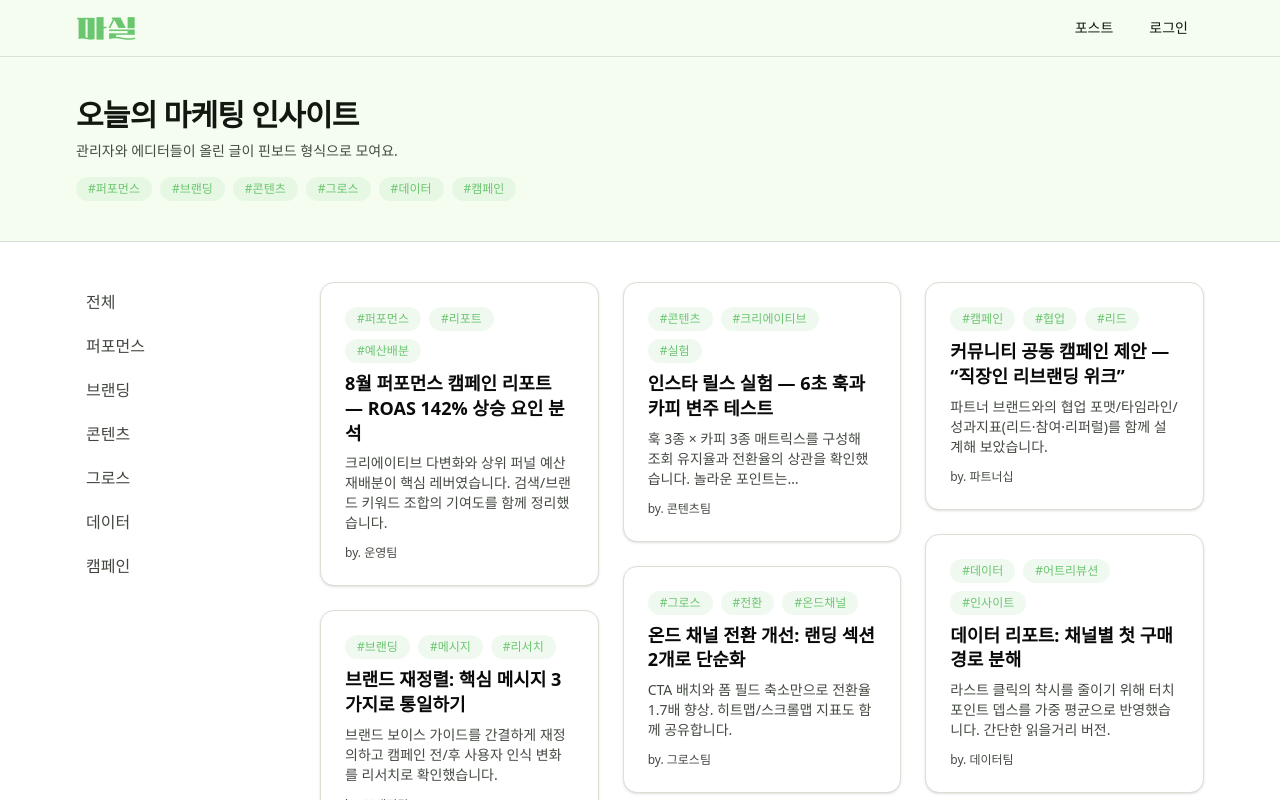
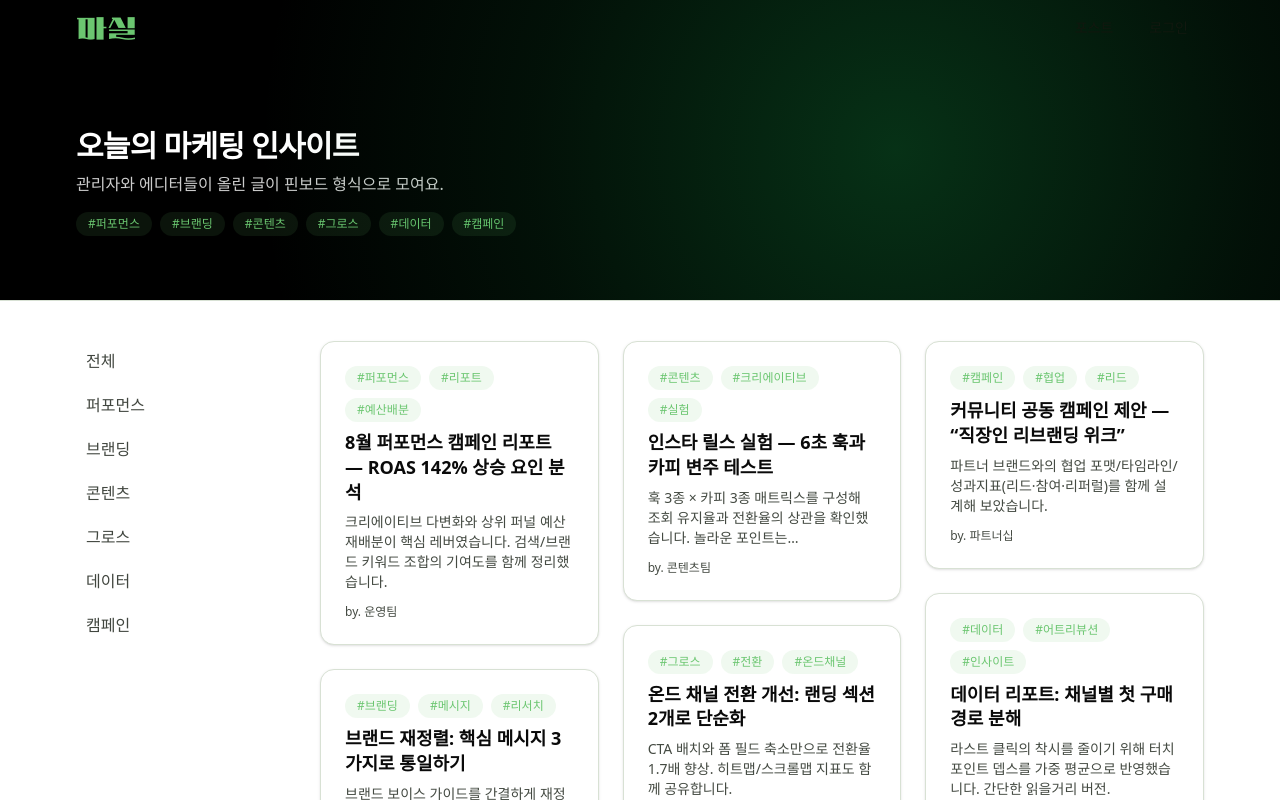
Before and after one commit to ykwimk/masil, a Next.js app in the folder apps/web/: page / in a window 1280 px wide. Shown: the top 800 px of the page. Built offline with nearby package versions, Linux system fonts and the light colour scheme.

Commit message:
fix: 메인 페이지 스타일 수정

```diff
--- a/apps/web/src/components/main/HeroSection.tsx
+++ b/apps/web/src/components/main/HeroSection.tsx
@@ -2,14 +2,15 @@ import { TAGS } from '@/lib/constants';
 
 export function HeroSection() {
   return (
-    <section className="bg-background">
-      <div className="container py-8 md:py-10">
+    <section className="relative bg-black">
+      <div className="gradient-bg absolute inset-0"></div>
+      <div className="container py-8 md:pt-32 md:pb-16">
         <div className="flex items-end justify-between">
           <div>
-            <h1 className="text-2xl font-extrabold tracking-tight md:text-3xl">
+            <h1 className="text-2xl font-extrabold tracking-tight text-white md:text-3xl">
               오늘의 마케팅 인사이트
             </h1>
-            <p className="text-muted-foreground mt-2 text-sm">
+            <p className="mt-2 text-white/80">
               관리자와 에디터들이 올린 글이 핀보드 형식으로 모여요.
             </p>
           </div>
--- a/apps/web/src/components/shared/Header.tsx
+++ b/apps/web/src/components/shared/Header.tsx
@@ -1,9 +1,31 @@
+'use client';
+
 import Link from 'next/link';
 import { Button } from '@/components/ui/button';
+import { useEffect, useState } from 'react';
+import { cn } from '@/lib/utils';
 
 export function Header() {
+  const [isScrolled, setIsScrolled] = useState<boolean>(false);
+
+  useEffect(() => {
+    const handleScroll = () => {
+      setIsScrolled(window.scrollY > 10);
+    };
+
+    window.addEventListener('scroll', handleScroll);
+    return () => window.removeEventListener('scroll', handleScroll);
+  }, []);
+
   return (
-    <header className="bg-background/95 supports-[backdrop-filter]:bg-background/60 sticky top-0 z-50 w-full border-b backdrop-blur">
+    <header
+      className={cn(
+        'fixed top-0 right-0 left-0 z-50 transition-all duration-300',
+        isScrolled
+          ? 'bg-white/90 shadow-sm backdrop-blur-md'
+          : 'bg-transparent',
+      )}
+    >
       <div className="container flex h-14 items-center">
         <div className="mr-4 hidden md:flex">
           <Link href="/" className="flex items-center space-x-2">
```
